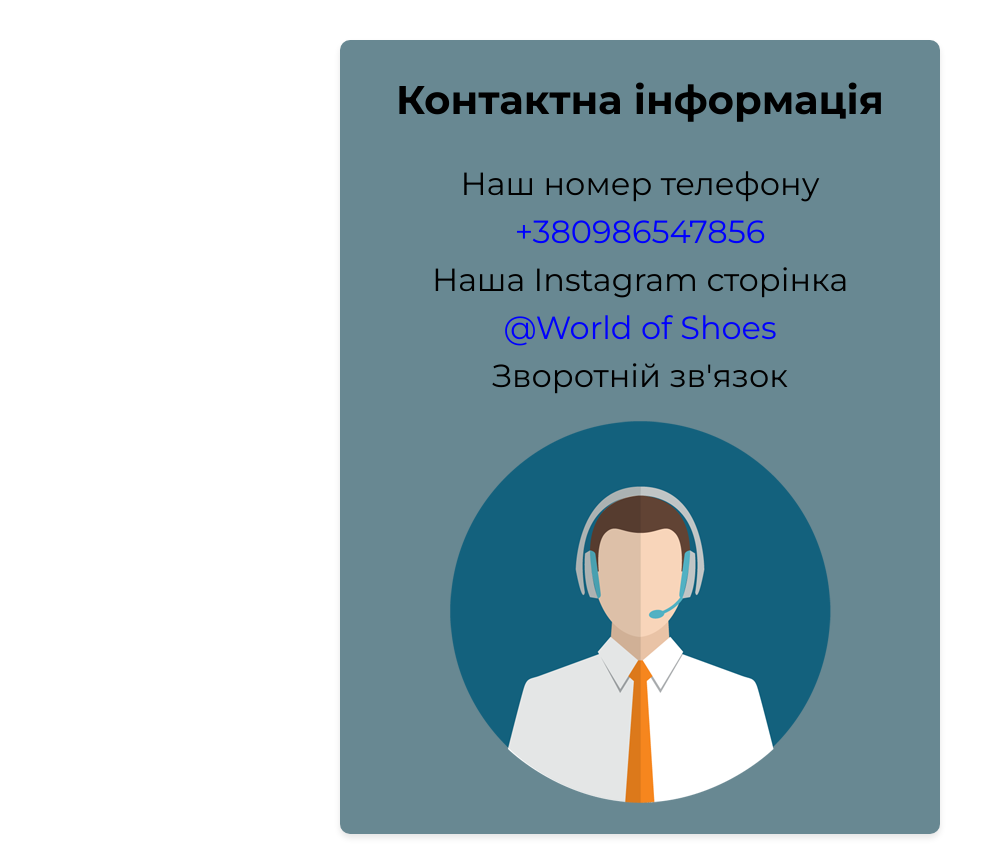
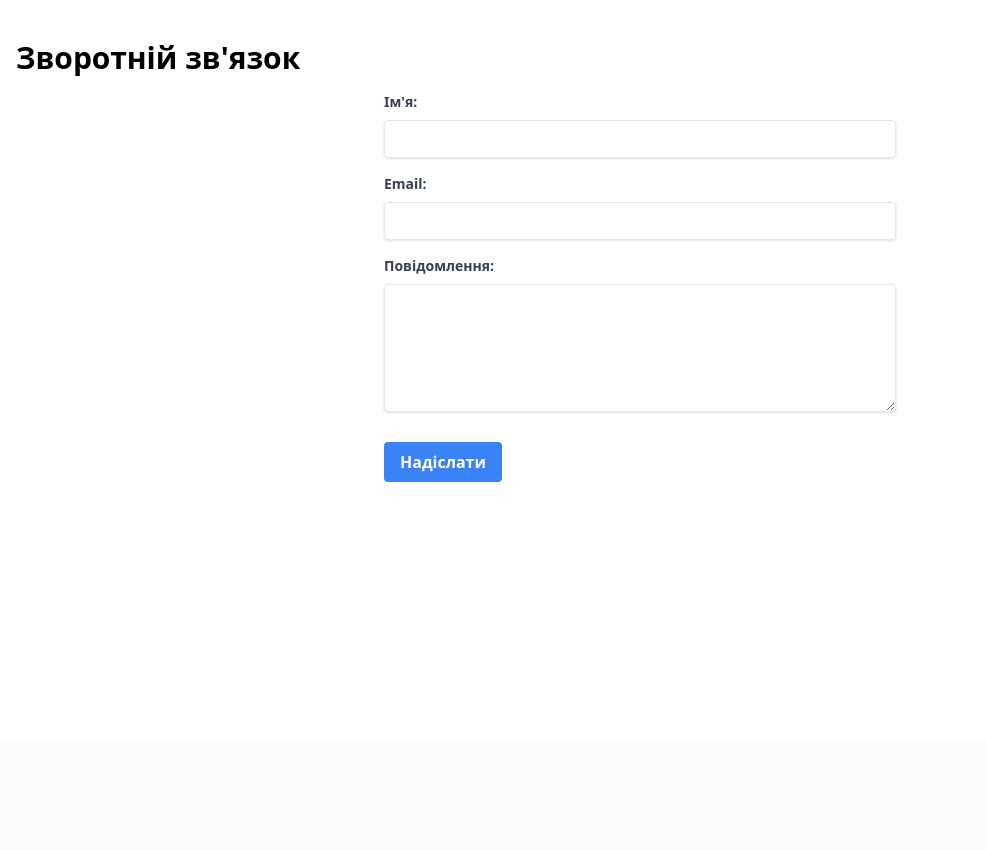
Before and after one commit to elnestt/WorldOfShoes, a Flask app: page /contacts in a window 1280 px wide. Shown: the part 58-908 px from the top of the page, without its empty margins (0-986 px from the left). After the commit the page ends 540 px from the top, so only its background shows below. Run offline with Flask 3, Linux system fonts and the light colour scheme; some libraries are stand-ins or nearby versions.

Commit message:
коміт нв

```diff
--- a/flaskProject/templates/contacts.html
+++ b/flaskProject/templates/contacts.html
@@ -1,26 +1,44 @@
 {% extends "base.html" %}
+{% block title %}Зворотній зв'язок{% endblock %}
+{% block content %}
+<h1 class="text-3xl font-bold mb-4">Зворотній зв'язок</h1>
 
-{% block title %}Звязок з нами{% endblock %}
+<form id="feedbackForm" class="max-w-lg mx-auto">
+    <div class="mb-4">
+        <label for="name" class="block text-gray-700 text-sm font-bold mb-2">Ім'я:</label>
+        <input type="text" id="name" name="name" required class="shadow appearance-none border rounded w-full py-2 px-3 text-gray-700 leading-tight focus:outline-none focus:shadow-outline">
+    </div>
+    <div class="mb-4">
+        <label for="email" class="block text-gray-700 text-sm font-bold mb-2">Email:</label>
+        <input type="email" id="email" name="email" required class="shadow appearance-none border rounded w-full py-2 px-3 text-gray-700 leading-tight focus:outline-none focus:shadow-outline">
+    </div>
+    <div class="mb-6">
+        <label for="message" class="block text-gray-700 text-sm font-bold mb-2">Повідомлення:</label>
+        <textarea id="message" name="message" required class="shadow appearance-none border rounded w-full py-2 px-3 text-gray-700 leading-tight focus:outline-none focus:shadow-outline h-32"></textarea>
+    </div>
+    <div class="flex items-center justify-between">
+        <button type="submit" class="bg-blue-500 hover:bg-blue-700 text-white font-bold py-2 px-4 rounded focus:outline-none focus:shadow-outline">
+            Надіслати
+        </button>
+    </div>
+</form>
 
-{% block content %}
-<link rel="stylesheet" href="{{ url_for('static', filename='css/contacts.css') }}">
-<head>
-    <meta charset="UTF-8">
-    <meta name="viewport" content="width=device-width, initial-scale=1.0">
-    <title>Контактна інформація</title>
-    <link href="https://fonts.googleapis.com/css2?family=Montserrat:ital,wght@0,100..900;1,100..900&display=swap" rel="stylesheet">
-</head>
-<body>
-    <div class="n1" style="float: none;">
-        <strong style="font-size: 40px;">Контактна інформація</strong>
-<div style="margin-top: 30px;"></div>
-        <h1>Наш номер телефону</h1>
-    <p><a href="tel:+380986547856" style="color: blue;">+380986547856</a></p>
+<!-- Модальне вікно -->
+<div id="thankYouModal" class="hidden fixed inset-0 bg-gray-600 bg-opacity-50 overflow-y-auto h-full w-full">
+    <div class="relative top-20 mx-auto p-5 border w-96 shadow-lg rounded-md bg-white">
+        <div class="mt-3 text-center">
+            <h3 class="text-lg leading-6 font-medium text-gray-900">Дякуємо за ваш відгук!</h3>
+            <div class="mt-2 px-7 py-3">
+                <p class="text-sm text-gray-500">Ми цінуємо ваш час та увагу.</p>
+            </div>
+            <div class="items-center px-4 py-3">
+                <button id="closeModal" class="px-4 py-2 bg-blue-500 text-white text-base font-medium rounded-md w-full shadow-sm hover:bg-blue-700 focus:outline-none focus:ring-2 focus:ring-blue-300">
+                    Закрити
+                </button>
+            </div>
+        </div>
+    </div>
+</div>
 
-    <h1>Наша Instagram сторінка</h1>
-    <p><a href="https://www.instagram.com/world_of_shoes" target="_blank" style="color: blue;">@World of Shoes</a></p>
-    <h1>Зворотній зв'язок</h1>
-    <img src="{{ url_for('static', filename='icons/contacts.png') }}" />
-</body>
-</html>
+
 {% endblock %}
```
